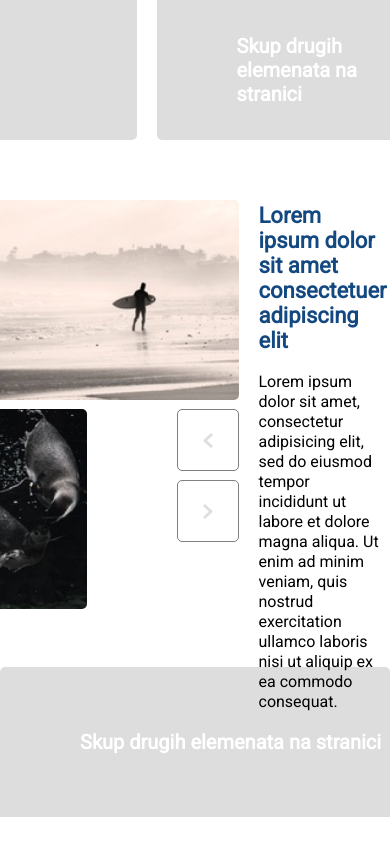
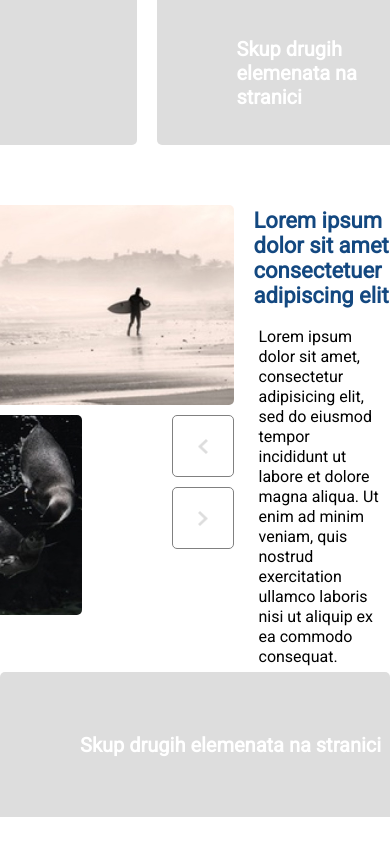
Before and after one commit to AdelMrdjo/blueFactorySlider, a plain HTML site: page index.html in a window 390 px wide. Drawn offline with nearby package versions, Linux system fonts and the light colour scheme.

Commit message:
Inserted scss

```diff
--- /dev/null
+++ b/css/style.scss
@@ -0,0 +1,130 @@
+@import url('https://fonts.googleapis.com/css?family=Roboto&display=swap');
+/*=============================VARIABLES===================================*/
+$grayColor : rgb(221, 221, 221);
+$blueColor : #134880;
+$widthLorem : 35%;
+$space : 20px;  /*Space in header and space between text and images*/
+$spaceAroundPicture : 10px;
+$buttonSize :  60px;
+/*==============================MIXIN=====================================*/
+@mixin headerFooterText{
+	margin:0;
+	color:#fff;
+	font-weight: bold;
+	margin-left: $buttonSize + $space;
+	font-size: 20px;
+}
+@mixin rowsWithImages{
+	& .onlyImages{
+		display: flex;
+		justify-content: flex-end;
+		height: 200px;
+		& img{
+			margin-left: $spaceAroundPicture;
+			border-radius:5px;
+			height: 100%;
+			transition: all linear 1s;
+		}
+	}
+}
+/*==============================BODY======================================*/
+body{
+	margin:0;
+	padding:0;
+	font-family: 'Roboto', sans-serif;
+}
+/*==============================HEADER====================================*/
+header{
+	height: 145px;
+	display: grid;
+	grid-template-columns: $widthLorem auto;
+	grid-gap: $space;
+	& .headerLeft{
+		background:$grayColor;
+		border-radius:0px 0px 5px 0px;
+	}
+	& .headerRight{
+		background:$grayColor;
+		border-radius:0px 0px 0px 5px;
+		display: grid;
+		align-content: center;
+		& p{
+			@include headerFooterText;
+		}
+	}
+}
+/*===============================WRAPPER===================================*/
+.wrapper{
+	height: 407px;
+	margin: $buttonSize 0px;
+	& .info{
+		float:right;
+		width: $widthLorem;
+		height: 100%;
+		margin-left: $space;
+		& h1{
+			margin: 0;
+			padding: 3px 0px;
+			color:$blueColor;
+			font-size:3.3vw;
+			@media screen and (max-width: 800px) {
+				font-size: 22px;
+			}
+		}
+		& p{
+			padding: 0px 5px;
+			text-align: left;
+			width: 90%;
+			line-height: 26px;
+			@media screen and (max-width: 800px) {
+				font-size:16px;
+				line-height: 20px;
+			}
+		}
+	}
+	& .images .firstRow{
+		margin-bottom: $spaceAroundPicture;
+		@include rowsWithImages;
+	}
+	& .images .secondRow{
+		display: flex;
+		justify-content: flex-end;
+		height: 200px;
+		@include rowsWithImages;
+		& .buttons{
+			margin-left: 90px;
+			& .rightButton{
+				margin-top: $spaceAroundPicture;
+			}
+			& .leftButton, & .rightButton{
+				display: grid;
+				justify-content: center;
+				align-content: center;
+				border:1px solid gray;
+				border-radius:5px;
+				height: $buttonSize;
+				width: $buttonSize;
+				&:hover{
+					cursor: pointer;
+					border:1px solid $blueColor;
+				}
+				& img{
+					margin:0px;
+					width: 10px;
+					height: 15px;
+				}
+			}
+		}
+	}
+}
+/*===============================FOOTER====================================*/
+footer{
+	height: 145px;
+	background:$grayColor;
+	border-radius:5px 5px 0px 0px;
+	display: grid;
+	align-content: center;
+	& p{
+		@include headerFooterText;
+	}
+}
--- a/index.html
+++ b/index.html
@@ -3,7 +3,7 @@
 <head>
 	<title>Slider Factory.hr</title>
 	<meta charset="utf-8">
-	<link href="style.css" type="text/css" rel="stylesheet">
+	<link href="css/style.css" type="text/css" rel="stylesheet">
 	<meta name="viewport" content="width=device-width, initial-scale=1.0">
 	<script src="https://ajax.googleapis.com/ajax/libs/jquery/1.12.4/jquery.min.js"></script>
 </head>
```
Also changed, not shown: css/style.css (added), style.css (deleted), 1 other file.
